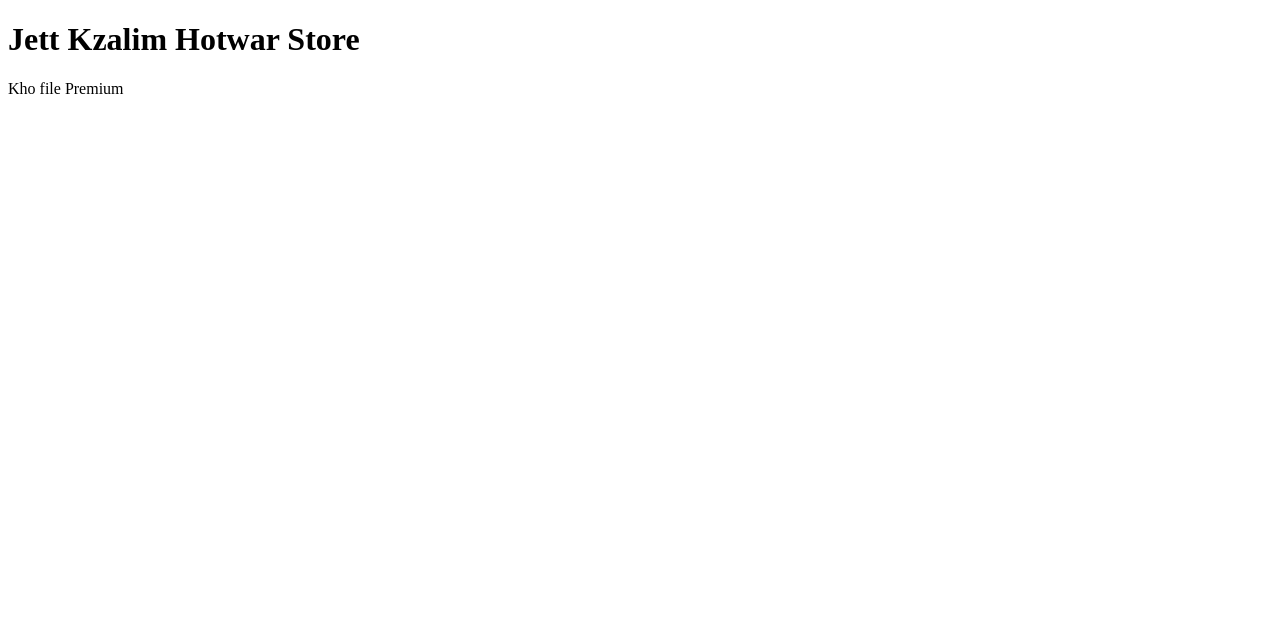
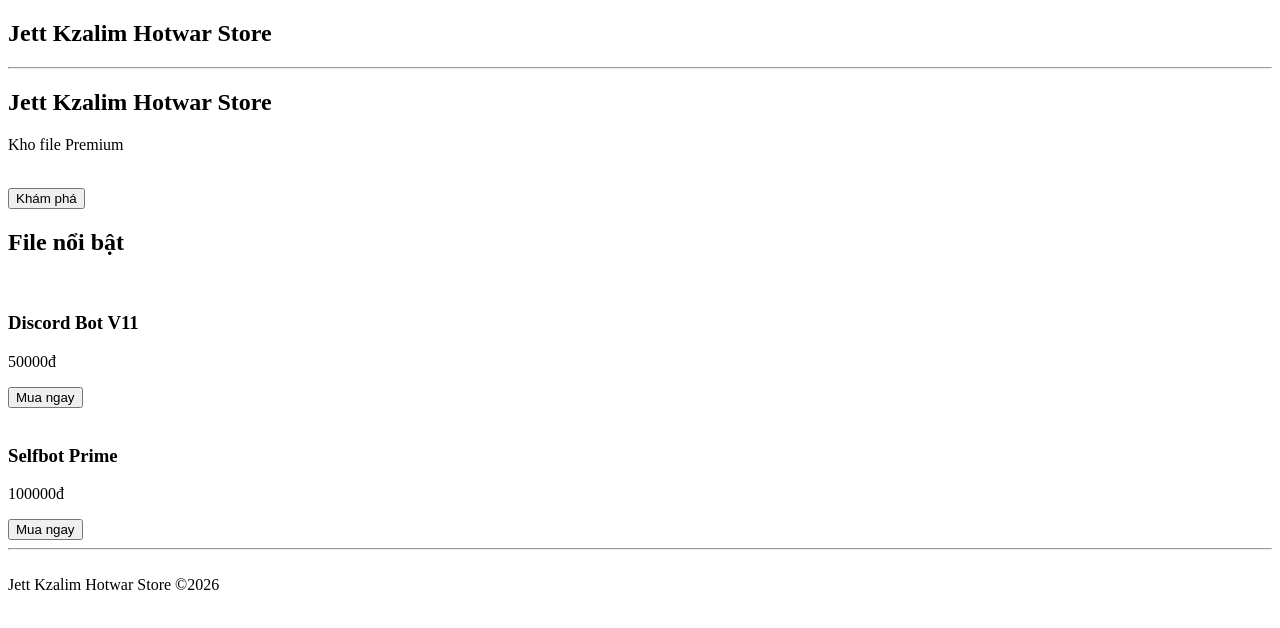
Before and after one commit to jakuza11x-art/Shop-Jett-Kzalim, a Next.js app: page / in a window 1280 px wide. Shown: the top 628 px of the page. Built offline with nearby package versions, Linux system fonts and the light colour scheme.

Commit message:
Update page.tsx

```diff
--- a/src/app/page.tsx
+++ b/src/app/page.tsx
@@ -1,22 +1,54 @@
+import Navbar from "@/components/Navbar"
+
+import Hero from "@/components/Hero"
+
+import Footer from "@/components/Footer"
+
+import ProductCard from "@/components/ProductCard"
+
 export default function Home(){
 
 return(
 
-<main>
+<>
 
-<h1>
+<Navbar/>
 
-Jett Kzalim Hotwar Store
+<Hero/>
 
-</h1>
+<div className="container">
 
-<p>
+<h2>
 
-Kho file Premium
+File nổi bật
 
-</p>
+</h2>
 
-</main>
+<br/>
+
+<ProductCard
+
+title="Discord Bot V11"
+
+price={50000}
+
+/>
+
+<br/>
+
+<ProductCard
+
+title="Selfbot Prime"
+
+price={100000}
+
+/>
+
+</div>
+
+<Footer/>
+
+</>
 
 )
 
```
